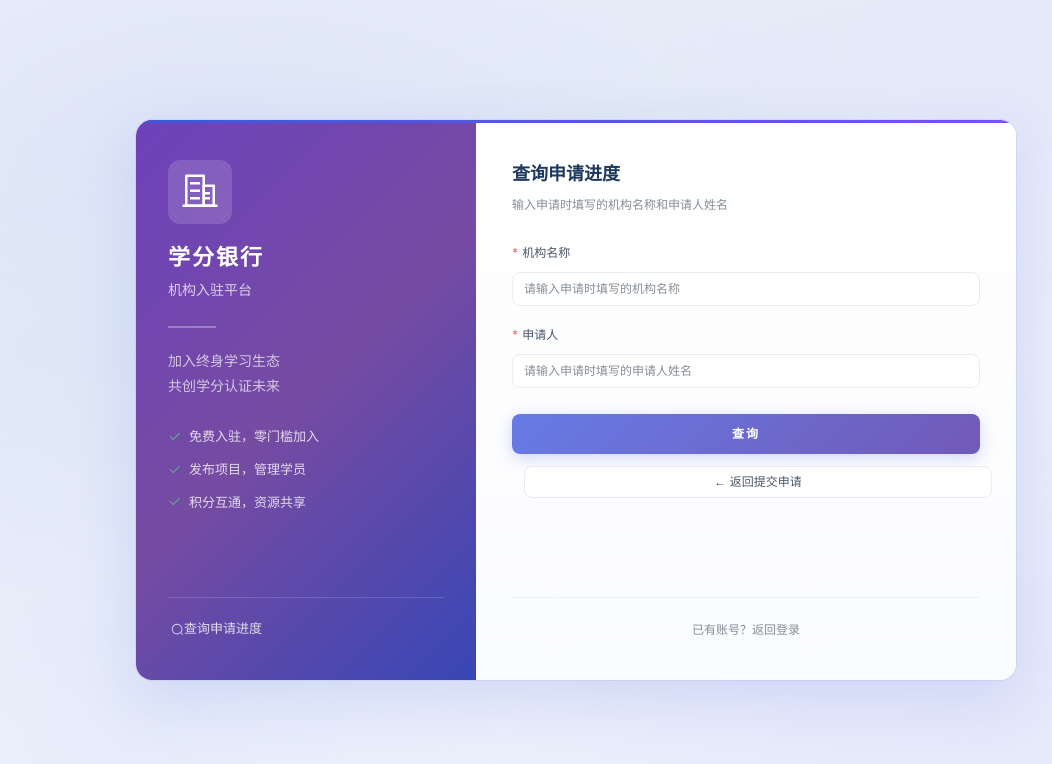
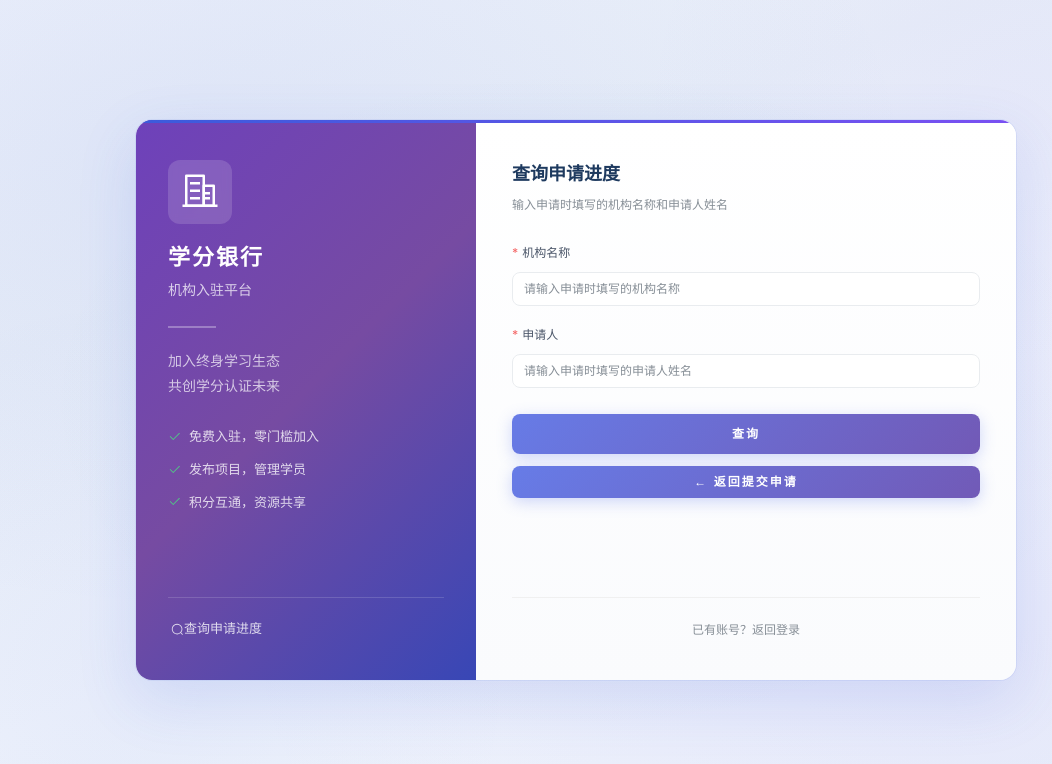
Before and after one commit to dreamer122376/CreditBank, a Vue app in the folder credit-bank-mvp/frontend/: page /org-register in a window 1280 px wide. Both pictures are taken after a click on the button "查询申请进度". Shown: the top 764 px of the page, without its empty margins (64-1116 px from the left). Built offline with nearby package versions, Linux system fonts and the light colour scheme.

Commit message:
学生端项目改为提交后进入进行中，数据大屏NaNbug修复，机构入驻部分UI修复

```diff
--- a/credit-bank-mvp/frontend/src/views/DashboardMap.vue
+++ b/credit-bank-mvp/frontend/src/views/DashboardMap.vue
@@ -109,7 +109,10 @@ const mapRef = ref(null)
 const categoryRef = ref(null)
 const trendRef = ref(null)
 
-function formatNum(n) { return (n ?? 0).toLocaleString() }
+function formatNum(n) {
+  const v = Number(n)
+  return isNaN(v) ? '0' : v.toLocaleString()
+}
 
 const kpiList = computed(() => {
   const k = data.value?.kpi
@@ -125,7 +128,7 @@ const kpiList = computed(() => {
 // 左侧：用户构成（从 categories 提取角色分布）
 const leftStats = computed(() => {
   const cats = data.value?.categories || []
-  const total = cats.reduce((s, c) => s + (c.value || 0), 0) || 1
+  const total = cats.reduce((s, c) => s + (Number(c.value) || 0), 0) || 1
   const colorMap = {
     '学生档案': '#3568d4',
     '机构管理员': '#e8850c',
@@ -191,7 +194,7 @@ async function renderCharts() {
         backgroundColor: '#fff',
         borderColor: '#e2e8f0',
         textStyle: { color: '#1a1a2e', fontSize: 13 },
-        formatter: '{b}<br/>机构数量：{c}',
+        formatter: params => `${params.name}<br/>机构数量：${formatNum(params.value)}`,
       },
       visualMap: {
         min: 0,
@@ -224,7 +227,7 @@ async function renderCharts() {
           borderWidth: 1.2,
           areaColor: '#eef2ff',
         },
-        data: data.value.provinces || [],
+        data: (data.value.provinces || []).map(p => ({ name: p.name, value: Number(p.value) || 0 })),
         animationDurationUpdate: 600,
         animationEasingUpdate: 'cubicInOut',
       }],
--- a/credit-bank-mvp/frontend/src/views/OrgRegister.vue
+++ b/credit-bank-mvp/frontend/src/views/OrgRegister.vue
@@ -88,9 +88,11 @@
             <el-input v-model="queryForm.applicantName" placeholder="请输入申请时填写的申请人姓名" />
           </el-form-item>
 
-          <el-button type="primary" size="large" class="submit-btn" @click="handleQuery" :loading="querying">
-            查询
-          </el-button>
+          <el-form-item class="btn-form-item">
+            <el-button type="primary" size="large" class="submit-btn" @click="handleQuery" :loading="querying">
+              查询
+            </el-button>
+          </el-form-item>
 
           <div v-if="queryResult" class="query-result">
             <el-alert
@@ -108,9 +110,11 @@
             </div>
           </div>
 
-          <el-button class="back-form-link" @click="showQuery = false">
-            ← 返回提交申请
-          </el-button>
+          <el-form-item class="btn-form-item">
+            <el-button type="primary" class="back-form-link" @click="showQuery = false">
+              ← 返回提交申请
+            </el-button>
+          </el-form-item>
         </el-form>
 
         <div class="form-footer">
@@ -413,12 +417,26 @@ async function handleSubmit() {
 }
 .back-form-link {
   margin-top: 12px; width: 100%;
-  border: 1px solid var(--cb-border); color: var(--cb-slate);
+  background: linear-gradient(135deg, #667eea 0%, #764ba2 50%, #3b5bdb 100%) !important;
+  background-size: 300% 300% !important;
+  background-position: 0% 50% !important;
+  border: none !important;
+  color: #fff !important;
+  font-weight: 600;
+  letter-spacing: 2px;
+  box-shadow: 0 4px 15px rgba(102,126,234,0.3);
   transition: all 0.3s ease;
 }
 .back-form-link:hover {
-  border-color: var(--cb-primary); color: var(--cb-primary);
-  background: var(--cb-primary-glow);
+  transform: translateY(-2px);
+  box-shadow: 0 8px 25px rgba(118,75,162,0.4);
+  animation: btnShimmer 0.8s ease forwards;
+}
+.btn-form-item {
+  margin-bottom: 0;
+}
+.btn-form-item .el-form-item__content {
+  line-height: 1;
 }
 
 .form-footer {
```
Also changed, not shown: 1 other file (tests, documents, lock files or other folders).
